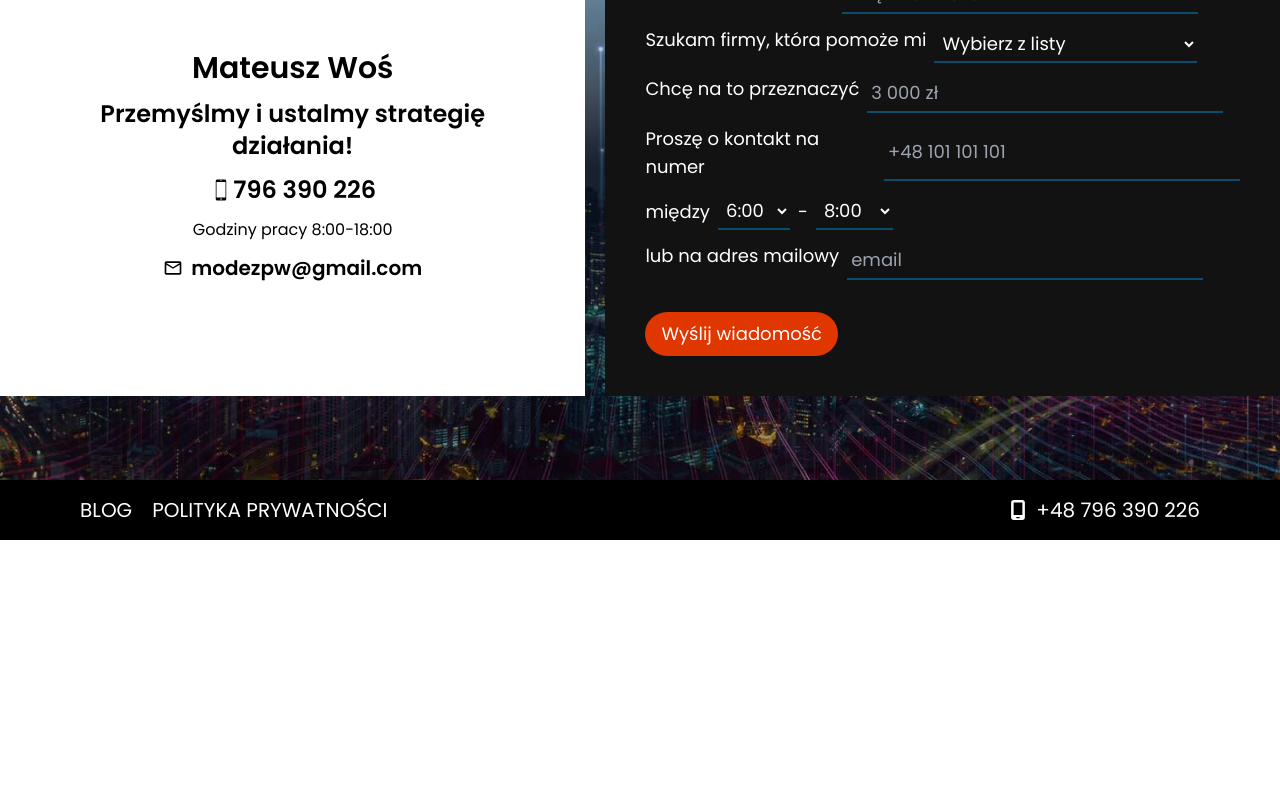
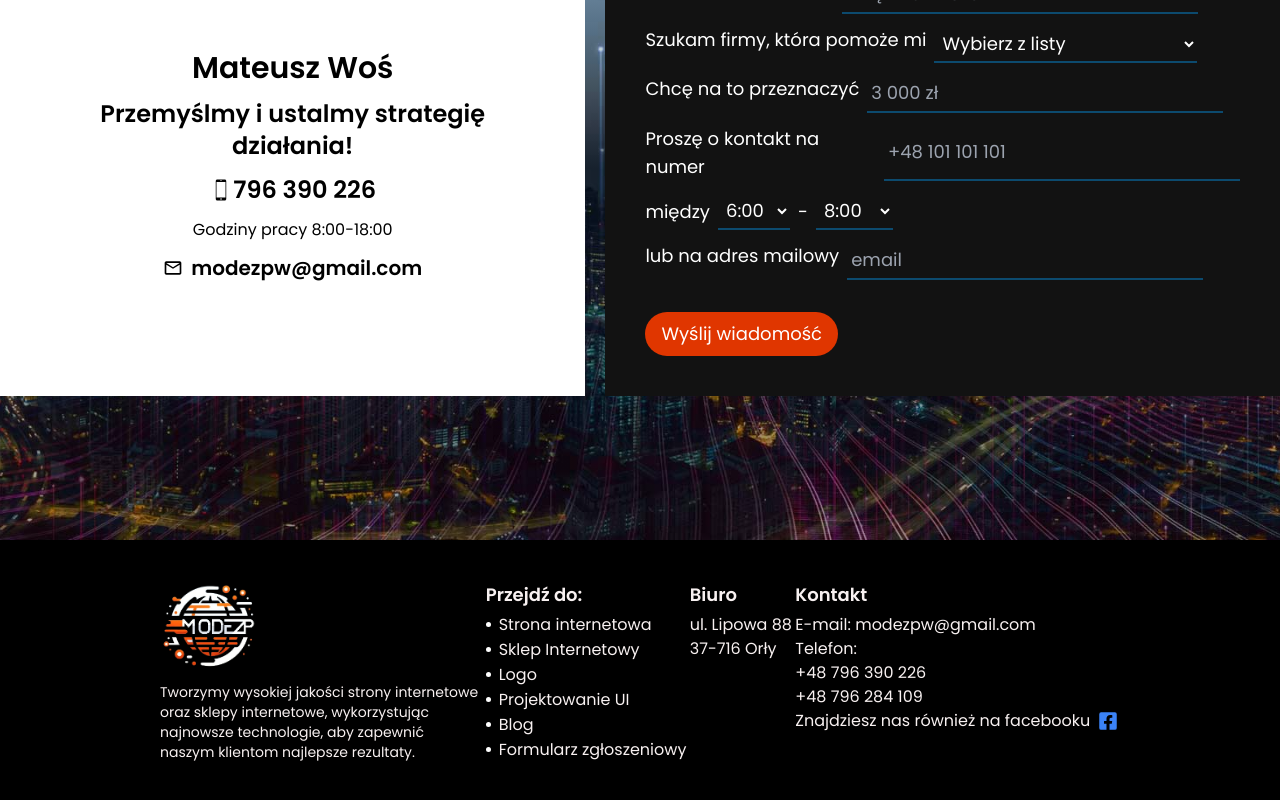
Before and after one commit to Engarr/modezp, a Next.js app: page / in a window 1280 px wide. Shown: the part 5773-6573 px from the top of the page. Before the commit the page ends 6313 px from the top, so only its background shows below. Built offline with nearby package versions, Linux system fonts and the light colour scheme; no server answers.

Commit message:
modify footer

```diff
--- a/src/app/layout.tsx
+++ b/src/app/layout.tsx
@@ -27,8 +27,7 @@ export const metadata: Metadata = {
     'Tworzenie stron internetowych dla firm - profesjonalne i responsywne rozwiązania, Projektowanie stron www dostosowanych do urządzeń mobilnych - Rzeszów, Indywidualne projekty stron internetowych z zarządzaniem treścią CMS, Modernizacja i aktualizacja stron www - zwiększ bezpieczeństwo i funkcjonalność, Responsywne strony internetowe - optymalizacja dla wszystkich urządzeń, Strony www dla małych i średnich  przedsiębiorstw - skrojone na miarę Twojej firmy, Rozwiązania internetowe dostosowane do potrzeb biznesowych - efektywne i atrakcyjne wizualnie, Zarządzanie treścią stron www z łatwym CMS - aktualizuj swoją stronę bez wysiłku, Usługi web design- zwiększ swoją widoczność online',
   openGraph: {
     title: 'Modezp - Profesjonalne Tworzenie Stron Internetowych',
-		description:
-			'Odkryj nasze kreatywne rozwiązania dla sukcesu Twojej firmy!',
+    description: 'Odkryj nasze kreatywne rozwiązania dla sukcesu Twojej firmy!',
     url: 'https://modezp.com',
     images: [
       {
@@ -49,8 +48,7 @@ export default function RootLayout({
   return (
     <html lang='pl'>
       <body
-				className={`${poppins.className} relative text-black overflow-x-hidden`}
-			>
+        className={`${poppins.className} relative text-black overflow-x-hidden `}>
         <div className='absolute w-[100vw] h-[16vh] sm:h-[6.5rem] bg-black'></div>
         <Header />
         <Toast />
--- a/src/app/uslugi/strona-internetowa/components/ending-section.tsx
+++ b/src/app/uslugi/strona-internetowa/components/ending-section.tsx
@@ -8,7 +8,7 @@ import { IoMdCheckmark } from 'react-icons/io';
 
 const EndingSection = () => {
   return (
-    <section className='relative  mb-20 min-h-[100vh] '>
+    <section className='relative  mb-20  '>
       <div className='absolute w-full '>
         <Image
           alt=''
--- a/src/components/footer.tsx
+++ b/src/components/footer.tsx
@@ -1,40 +1,154 @@
+/* eslint-disable @next/next/no-img-element */
+'use client';
+import React from 'react';
+
+import Image from 'next/image';
 import Link from 'next/link';
-import React from 'react';
-import { FaMobileScreen } from 'react-icons/fa6';
+import { FaFacebookSquare } from 'react-icons/fa';
+
+const sectionOneData = [
+  {
+    title: 'Biuro',
+    text: ['ul. Lipowa 88', '37-716 Orły'],
+  },
+];
+const sectionTwoData = [
+  {
+    title: 'Przejdź do:',
+    links: [
+      { text: 'Strona internetowa', link: '/uslugi/strona-internetowa' },
+      {
+        text: 'Sklep Internetowy',
+        link: '/uslugi/sklep',
+      },
+      {
+        text: 'Logo',
+        link: '/uslugi/logo',
+      },
+      {
+        text: 'Projektowanie UI',
+        link: '/uslugi/projektowanie-ui',
+      },
+      {
+        text: 'Blog',
+        link: '/blog',
+      },
+      {
+        text: 'Formularz zgłoszeniowy',
+        link: '/formularz-zgloszeniowy',
+      },
+    ],
+  },
+];
+
+const sectionThreeData = [
+  {
+    title: 'Kontakt',
+    text: [
+      'E-mail: modezpw@gmail.com',
+      'Telefon:',
+      '+48 796 390 226',
+      '+48 796 284 109',
+    ],
+  },
+];
 
 const Footer = () => {
   return (
-		<footer className='absolute flex justify-around items-center min-w-[100%] z-11 py-2 lg:py-4 bottom-0  bg-black text-white'>
-			<div className='container flex flex-col sm:flex-row text-sm lg:text-xl justify-between mx-10 sm:mx-20 sm:text-center w-[100%] uppercase'>
-				<div className='flex flex-col sm:flex-row justify-around  sm:gap-5'>
-					<Link
-						href='/blog'
-						className='hover:text-main-color transition-colors'
-					>
-						Blog
+    <footer className='   py-5 lg:py-10 z-50 min-h-[250px]   bg-black text-main-bright-color'>
+      <div className='w-3/4 flex justify-center items-center text-center lg:text-start flex-col xl:flex-row gap-4 lg:gap-1 container left-1/2 relative -translate-x-1/2'>
+        <div className=' max-w-[20rem] items-center xl:items-start flex flex-col mb-5 xl:mb-0 '>
+          <Link href='/'>
+            <Image
+              src='/logo.png'
+              alt='logo'
+              width={100}
+              height={100}
+              sizes='100vh'
+              className='mb-2'
+            />
           </Link>
-					<Link
-						href='/polityka-prywatnosci'
-						className='hover:text-main-color transition-colors'
-					>
-						Polityka prywatności
-					</Link>
+          <p className='text-sm'>
+            Tworzymy wysokiej jakości strony internetowe oraz sklepy
+            internetowe, wykorzystując najnowsze technologie, aby zapewnić
+            naszym klientom najlepsze rezultaty.
+          </p>
         </div>
-				{/* <a
+
+        <div className=' flex gap-3 lg:gap-0 flex-col md:flex-row justify-around w-full'>
+          <div className=' '>
+            {sectionTwoData.map((section, index) => (
+              <NavSection key={index} data={section} />
+            ))}
+          </div>
+          <div className=''>
+            {sectionOneData.map((section, index) => (
+              <Section key={index} data={section} />
+            ))}
+          </div>
+
+          <div className=''>
+            {sectionThreeData.map((section, index) => (
+              <Section key={index} data={section} />
+            ))}
+
+            <a
               href='https://www.facebook.com/profile.php?id=61556577959946'
+              className='flex gap-2 items-center justify-center text-xs lg:text-base w-full  text-center hover:text-blue-400 duration-150'
               target='_blank'
-					rel='noopener noreferrer'
-					className='hover:text-main-color transition-colors'
-				>
-					Facebook
-				</a> */}
-				<div className='flex items-center gap-2'>
-					<FaMobileScreen />
-					<p>+48 796 390 226</p>
+              rel='noopener noreferrer'>
+              <p>Znajdziesz nas również na facebooku</p>
+              <FaFacebookSquare className=' text-blue-500 text-[20px]' />
+            </a>
           </div>
         </div>
+      </div>
+      <div className=' flex flex-col items-center justify-center text-xs mt-2 w-full'></div>
     </footer>
   );
 };
 
 export default Footer;
+
+type SectionType = {
+  data: { title: string; text: string[] };
+};
+type NavSectionType = {
+  data: { title: string; links: { text: string; link: string }[] };
+};
+
+const Section = ({ data }: SectionType) => {
+  return (
+    <div className='flex-1'>
+      <div className='text-base lg:text-lg mb-1 font-semibold'>
+        <p>{data.title}</p>
+      </div>
+      <ul className=''>
+        {data.text.map((item, i) => (
+          <li key={i} className='text-xs lg:text-base'>
+            {item}
+          </li>
+        ))}
+      </ul>
+    </div>
+  );
+};
+const NavSection = ({ data }: NavSectionType) => {
+  return (
+    <div className='flex-1'>
+      <div className='text-base lg:text-lg mb-1 font-semibold'>
+        <p>{data.title}</p>
+      </div>
+      <ul className='flex flex-col lg:gap-[1px] gap-1 items-center lg:items-start '>
+        {data.links.map((item, i) => (
+          <li
+            key={i}
+            className='text-xs lg:text-base flex items-center justify-start hover:text-main-color duration-150 '>
+            <div className='w-[5px] h-[5px] bg-white mr-2 rounded-full' />
+            <Link href={item.link}> {item.text}</Link>
+          </li>
+        ))}
+      </ul>
+    </div>
+  );
+};
--- a/src/components/link-small-card.tsx
+++ b/src/components/link-small-card.tsx
@@ -7,12 +7,11 @@ import { cn } from '@/lib/utils';
 import { usePathname } from 'next/navigation';
 
 type LinkSmallCardType = {
-  active?: boolean;
   title: string;
   link: string;
 };
 
-const LinkSmallCard = ({ active, title, link }: LinkSmallCardType) => {
+const LinkSmallCard = ({ title, link }: LinkSmallCardType) => {
   const location = usePathname();
   const isActive = location === link;
   return (
```
Lines whose indentation alone changed are shown as unchanged.
